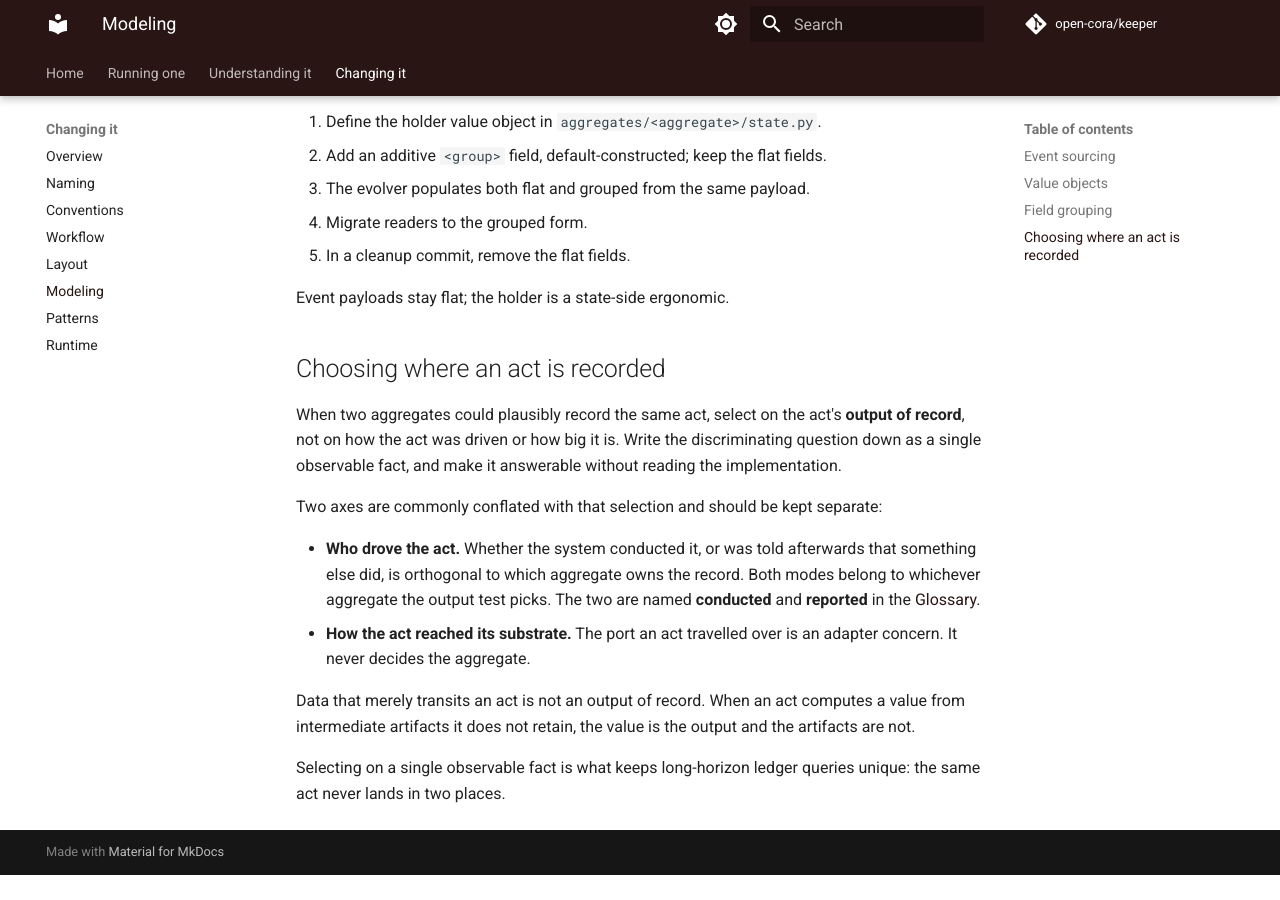
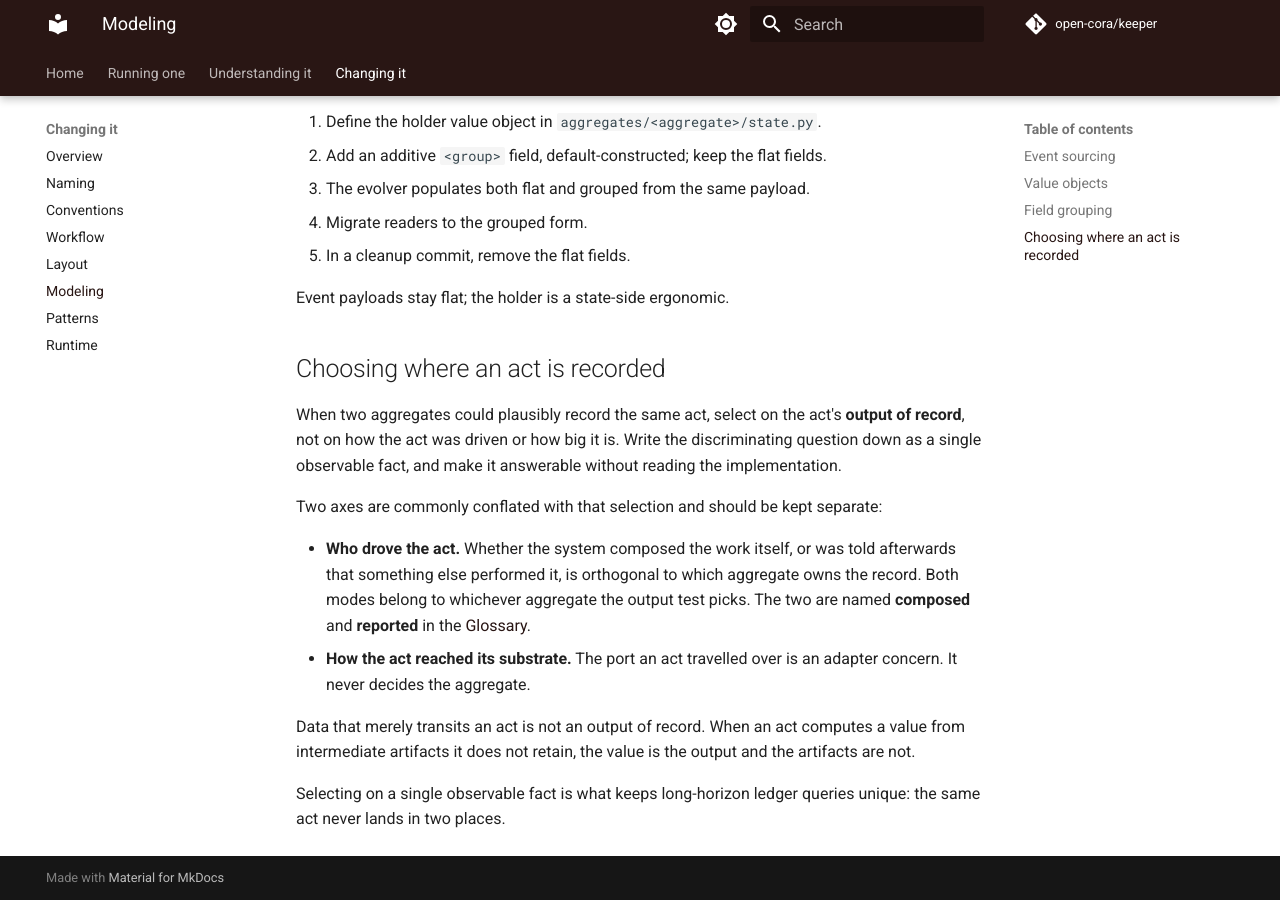
Before and after one commit to open-cora/keeper, an MkDocs documentation site: the page built from docs/reference/modeling.md, in a window 1280 px wide and 900 px high, scrolled down 3456 px. Built offline with MkDocs 1.6.1 and Material for MkDocs 9.7.7, drawn with Linux system fonts in a browser that asks for light colours; some web fonts are replaced; comment, search, counter and statistics services are not loaded; before the commit the page ends 4331 px from its top, so only the background shows below that.

Commit message:
docs: three claims the deployment and the glossary had already overtaken
All three were true when written and stopped being true without
anything failing, which is the whole shape of this class.

The conductor's two pages said no conductor had run against a live
record or a live beamline. Four of them have been running for days, one
per beamline, each holding a connection to the keeper. What is still
true is the narrower claim that replaces it: no dispatch has been
followed from the record through to data. The "not yet" row is renamed
to say that rather than deleted, because the gap is real and the old
wording was measuring the wrong thing.

The index also gains the sentence the section was missing. It opened by
listing what a conductor is not, having never said what it is.

modeling.md named the pair "conducted and reported" and sent the reader
to the glossary for both. The glossary calls them composed and
reported, and the word conducted appears in it zero times, so the
citation pointed at a term that is not there. Checked rather than
assumed, the same way the beamline count was.

Co-Authored-By: Claude Opus 5 (1M context) <noreply@anthropic.com>

```diff
--- a/docs/reference/modeling.md
+++ b/docs/reference/modeling.md
@@ -108,7 +108,7 @@ When two aggregates could plausibly record the same act, select on the act's **o
 
 Two axes are commonly conflated with that selection and should be kept separate:
 
-- **Who drove the act.** Whether the system conducted it, or was told afterwards that something else did, is orthogonal to which aggregate owns the record. Both modes belong to whichever aggregate the output test picks. The two are named **conducted** and **reported** in the [Glossary](glossary.md).
+- **Who drove the act.** Whether the system composed the work itself, or was told afterwards that something else performed it, is orthogonal to which aggregate owns the record. Both modes belong to whichever aggregate the output test picks. The two are named **composed** and **reported** in the [Glossary](glossary.md).
 - **How the act reached its substrate.** The port an act travelled over is an adapter concern. It never decides the aggregate.
 
 Data that merely transits an act is not an output of record. When an act computes a value from intermediate artifacts it does not retain, the value is the output and the artifacts are not.
```
